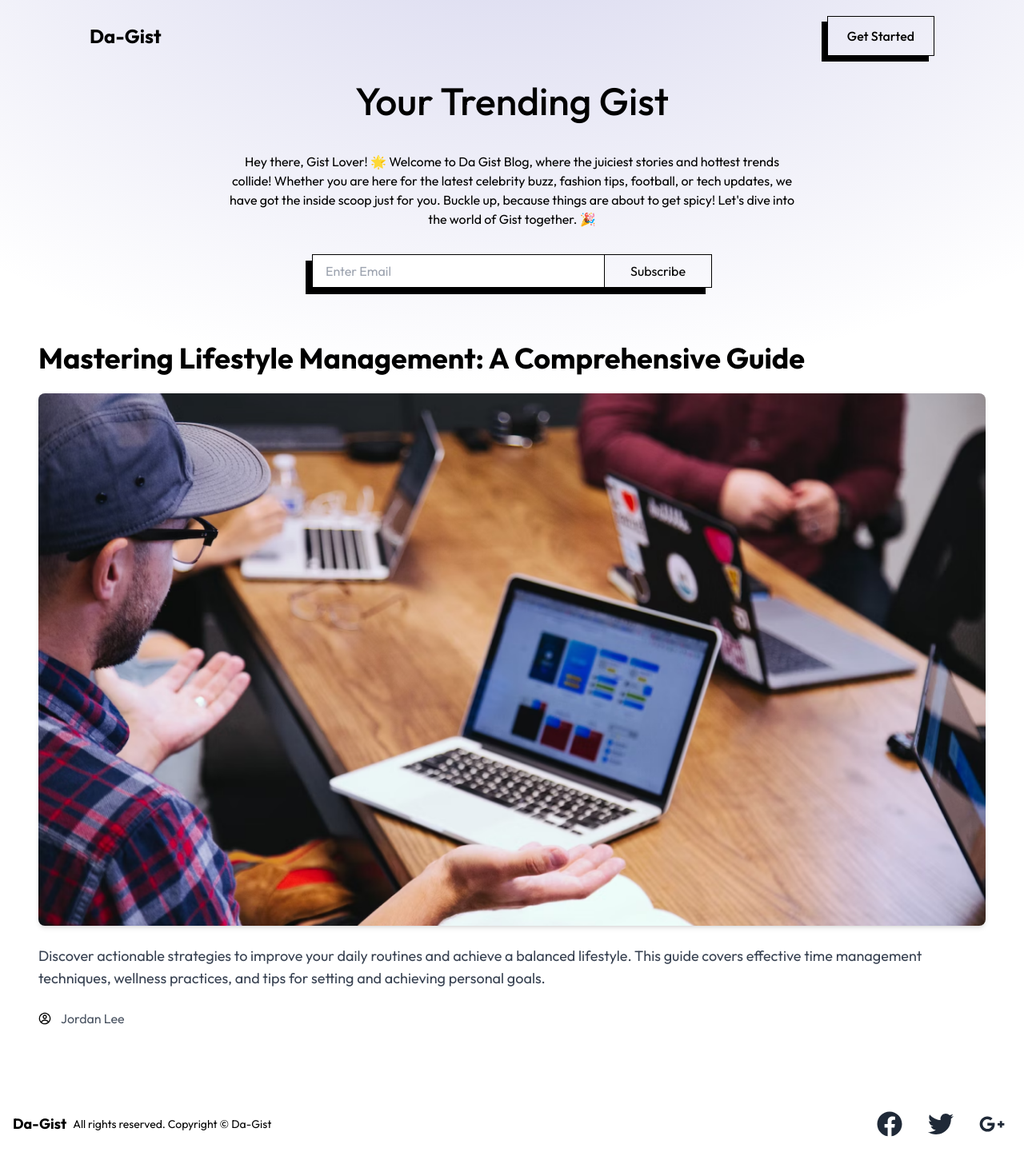
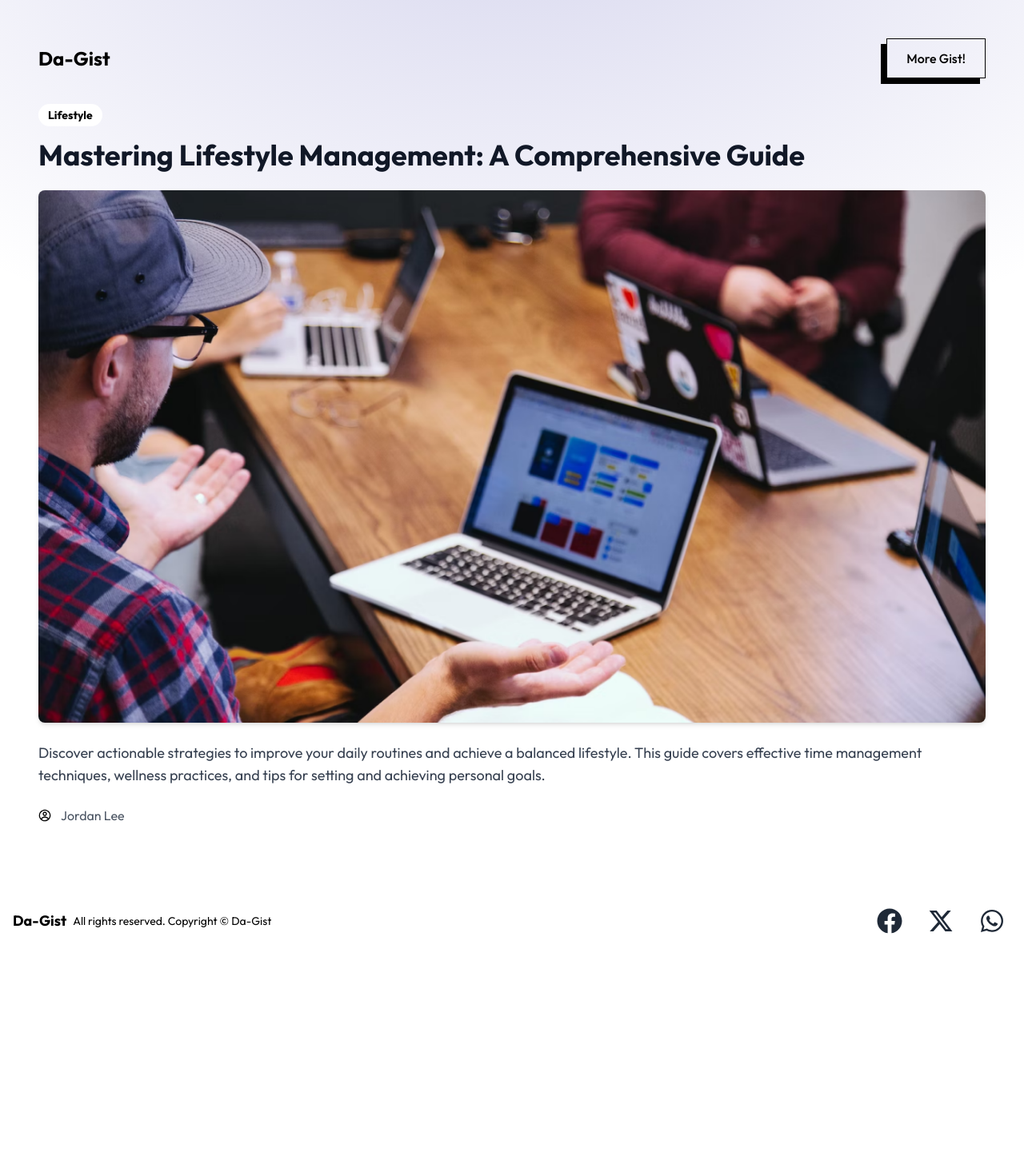
Before and after one commit to DarkVayder/da-gist, a React (Create React App) app: page /post/1 in a window 1280 px wide. Shown: the whole page at 80% size. After the commit the page ends 1192 px from the top, so only its background shows below. Built offline with nearby package versions, Linux system fonts and the light colour scheme.

Commit message:
feat: UI adjustments

```diff
--- a/src/App.js
+++ b/src/App.js
@@ -1,26 +1,36 @@
 import React from 'react';
-import { BrowserRouter as Router, Route, Routes } from 'react-router-dom';
+import { BrowserRouter as Router, Route, Routes, useLocation } from 'react-router-dom';
 import Home from './pages/Home';
 import PostDetail from './pages/PostDetail';
 import Header from './components/Header';
 import Footer from './components/Footer';
 
-const App = () => (
-  <Router>
+const App = () => {
+  const location = useLocation();
+
+  return (
     <div className="relative flex flex-col min-h-screen">
       {/* Background gradient div */}
       <div className="absolute top-0 z-[-2] h-screen w-screen bg-white bg-[radial-gradient(ellipse_80%_80%_at_50%_-20%,rgba(120,119,198,0.3),rgba(255,255,255,0))]"></div>
 
-      <Header />
+      {location.pathname === '/' && <Header />}
+
       <main className="flex-grow relative z-10">
         <Routes>
           <Route path="/" element={<Home />} />
           <Route path="/post/:id" element={<PostDetail />} />
         </Routes>
       </main>
+
       <Footer />
     </div>
+  );
+};
+
+const AppWrapper = () => (
+  <Router>
+    <App />
   </Router>
 );
 
-export default App;
+export default AppWrapper;
--- a/src/components/Footer.jsx
+++ b/src/components/Footer.jsx
@@ -1,5 +1,6 @@
 import React from 'react';
-import { FaFacebook, FaTwitter, FaGooglePlusG } from 'react-icons/fa';
+import { FaFacebook, FaWhatsapp } from 'react-icons/fa';
+import { FaXTwitter } from "react-icons/fa6";
 
 const Footer = () => (
   <footer className=" text-black text-center p-4 mt-8">
@@ -14,10 +15,10 @@ const Footer = () => (
           <FaFacebook className="text-gray-800" size={32} />
         </a>
         <a href="https://twitter.com" aria-label="Twitter" className="bg-white rounded-full p-2">
-          <FaTwitter className="text-gray-800" size={32} />
+          <FaXTwitter className="text-gray-800" size={32} />
         </a>
         <a href="https://plus.google.com" aria-label="Google Plus" className="bg-white rounded-full p-2">
-          <FaGooglePlusG className="text-gray-800" size={32} />
+          <FaWhatsapp className="text-gray-800" size={32} />
         </a>
       </div>
     </div>
--- a/src/pages/PostDetail.jsx
+++ b/src/pages/PostDetail.jsx
@@ -1,5 +1,5 @@
 import React, { useEffect, useState } from 'react';
-import { useParams } from 'react-router-dom';
+import { useParams, Link } from 'react-router-dom';
 import { blog_data } from '../assets/assets';
 
 const PostDetail = () => {
@@ -17,13 +17,37 @@ const PostDetail = () => {
 
   return (
     <div className="container mx-auto px-4 py-6 md:px-8 md:py-8 lg:px-12 lg:py-12">
-      <h2 className="text-3xl md:text-4xl font-bold mb-6">{post.title}</h2>
+      {/* Da Gist Logo and Link */}
+      <div className="flex justify-between items-center w-full mb-8">
+        <h1 className="text-2xl font-bold">Da-Gist</h1>
+        <Link to="/">
+          <button className="flex items-center gap-2 font-medium py-1 px-3 sm:py-3 sm:px-6 border border-solid border-black shadow-[-7px_7px_0px_#000000] cursor-pointer">
+            More Gist!
+          </button>
+        </Link>
+      </div>
+
+      {/* Post Category */}
+      <div className="mb-4">
+        <span className="inline-block bg-white text-black text-sm font-semibold px-3 py-1 rounded-full">
+          {post.category}
+        </span>
+      </div>
+
+      {/* Post Title */}
+      <h2 className="text-3xl md:text-4xl font-bold mb-6 text-gray-900">{post.title}</h2>
+
+      {/* Post Image */}
       <img
         src={post.image}
         alt={post.title}
         className="w-full h-auto object-cover mb-6 rounded-lg shadow-md"
       />
+
+      {/* Post Description */}
       <p className="text-base md:text-lg text-gray-700 mb-6">{post.description}</p>
+
+      {/* Post Author */}
       <div className="flex items-center space-x-3">
         <div className="flex-shrink-0">{post.author_img}</div>
         <p className="text-gray-600 text-sm md:text-base">{post.author}</p>
```
